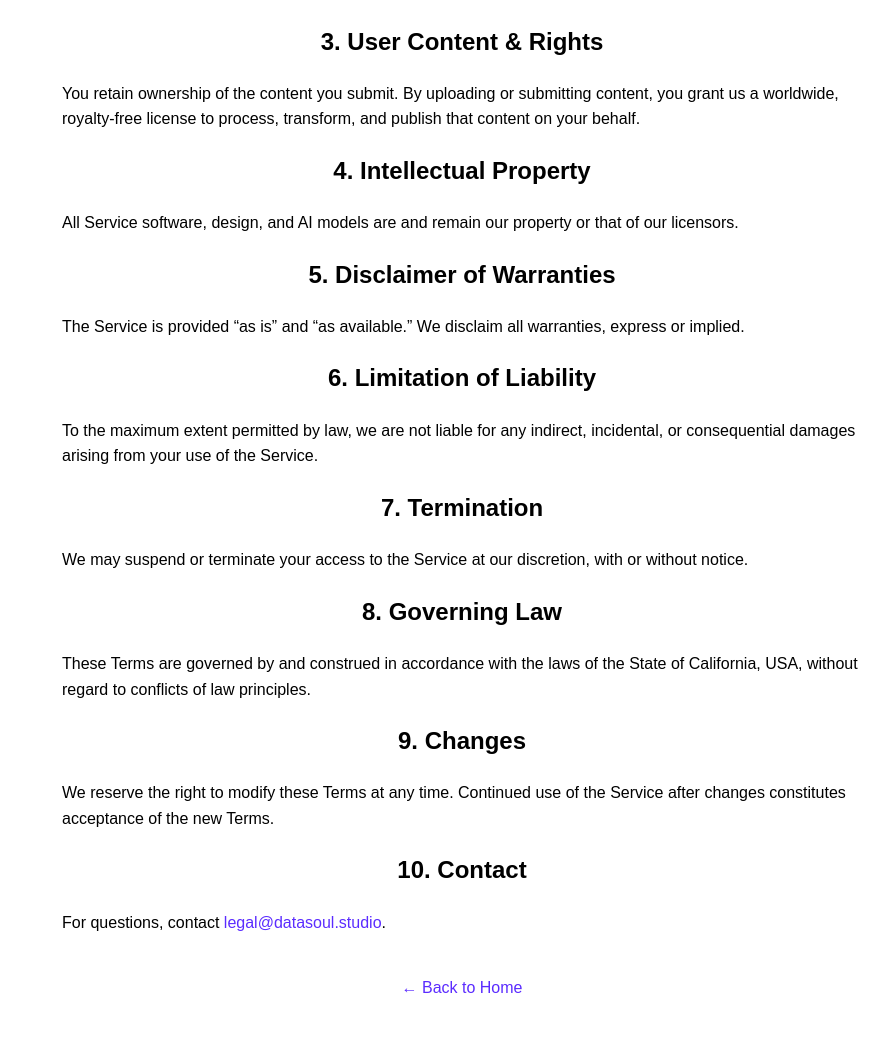
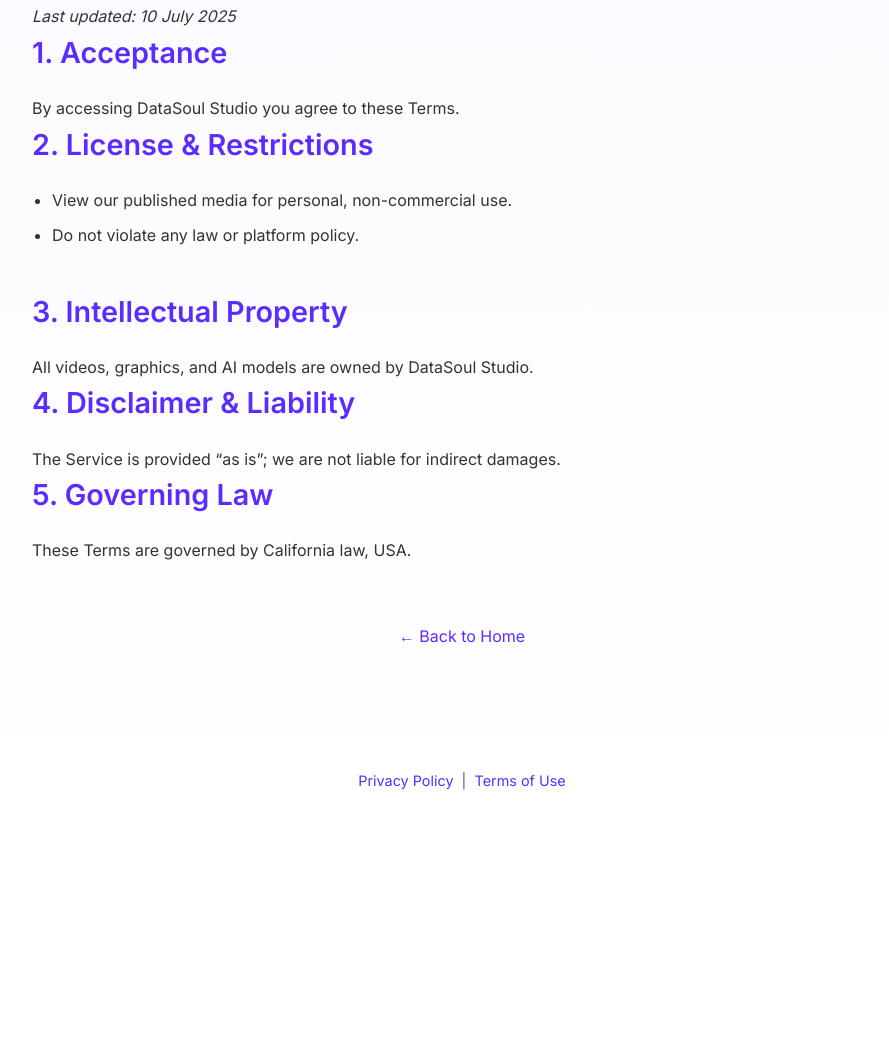
Before and after one commit to Prabingiri/DataSoul, a plain HTML site: page content-insight-site/terms.html in a window 1280 px wide. Shown: the part 450-1491 px from the top of the page, without its empty margins (178-1067 px from the left). After the commit the page ends 1302 px from the top, so only its background shows below. Drawn offline with Linux system fonts and the light colour scheme.

Commit message:
Update landing pages

```diff
--- a/content-insight-site/terms.html
+++ b/content-insight-site/terms.html
@@ -4,74 +4,59 @@
   <meta charset="UTF-8" />
   <meta name="viewport" content="width=device-width, initial-scale=1.0" />
   <title>Terms of Use – DataSoul Studio</title>
+  <link rel="preconnect" href="https://fonts.googleapis.com" />
+  <link rel="preconnect" href="https://fonts.gstatic.com" crossorigin />
+  <link href="https://fonts.googleapis.com/css2?family=Inter:wght@400;600;700&display=swap" rel="stylesheet" />
   <style>
-    body { font-family: Arial, sans-serif; margin: 40px auto; max-width: 800px; line-height: 1.6; }
-    h1, h2 { text-align: center; }
-    a { color: #5b2cff; text-decoration: none; }
-    .nav { text-align:center; margin-bottom: 30px; }
+    :root { --ds-primary:#5b2cff; --ds-secondary:#8b5cf6; --ds-bg:#f9f9ff; }
+    *{box-sizing:border-box;margin:0;padding:0}
+    body{font-family:'Inter',sans-serif;background:linear-gradient(180deg,var(--ds-bg)0%,#fff 100%);color:#333;line-height:1.6}
+    header{background:linear-gradient(120deg,var(--ds-primary),var(--ds-secondary));color:#fff;text-align:center;padding:90px 20px 70px;clip-path:ellipse(120% 100% at 50% 0%)}
+    header h1{font-size:3rem;font-weight:700;margin-bottom:10px}
+    header p{font-size:1.2rem;opacity:.9;max-width:600px;margin:0 auto}
+    main{max-width:900px;margin:80px auto;padding:0 20px}
+    main h2{font-size:1.8rem;font-weight:600;margin-bottom:20px;color:var(--ds-primary)}
+    main ul{margin-left:20px;margin-bottom:40px}
+    main li{margin-bottom:10px}
+    a{color:var(--ds-primary);text-decoration:none}
+    .nav{text-align:center;margin-top:60px}
+    footer{text-align:center;padding:40px 20px 60px;font-size:.9rem;color:#555}
+    footer a{color:var(--ds-primary);text-decoration:none}
   </style>
 </head>
 <body>
-  <div class="nav"><a href="index.html">← Back to Home</a></div>
+<header>
+  <h1>DataSoul Studio</h1>
+  <p>Turning raw numbers &amp; timeless wisdom into soulful, story-driven media.</p>
+</header>
 
-  <h1>Terms of Use</h1>
-  <p><em>Last updated: 10&nbsp;July&nbsp;2025</em></p>
+<main>
+  <h2>Terms of Use</h2>
+  <p><em>Last updated: 10 July 2025</em></p>
 
-  <h2>1. Acceptance of Terms</h2>
-  <p>
-    By accessing or using <strong>DataSoul Studio</strong> (the “Service”), you agree to be bound by these Terms of Use (“Terms”).
-    If you do not agree, you must not access the Service.
-  </p>
+  <h2>1. Acceptance</h2>
+  <p>By accessing DataSoul Studio you agree to these Terms.</p>
 
   <h2>2. License &amp; Restrictions</h2>
   <ul>
-    <li>We grant you a limited, non‑exclusive, non‑transferable license to use the Service.</li>
-    <li>You will not use the Service to create content that violates any laws or platform policies.</li>
+    <li>View our published media for personal, non-commercial use.</li>
+    <li>Do not violate any law or platform policy.</li>
   </ul>
 
-  <h2>3. User Content &amp; Rights</h2>
-  <p>
-    You retain ownership of the content you submit. By uploading or submitting content, you grant us a worldwide, royalty‑free
-    license to process, transform, and publish that content on your behalf.
-  </p>
+  <h2>3. Intellectual Property</h2>
+  <p>All videos, graphics, and AI models are owned by DataSoul Studio.</p>
 
-  <h2>4. Intellectual Property</h2>
-  <p>
-    All Service software, design, and AI models are and remain our property or that of our licensors.
-  </p>
+  <h2>4. Disclaimer &amp; Liability</h2>
+  <p>The Service is provided “as is”; we are not liable for indirect damages.</p>
 
-  <h2>5. Disclaimer of Warranties</h2>
-  <p>
-    The Service is provided “as is” and “as available.” We disclaim all warranties, express or implied.
-  </p>
+  <h2>5. Governing Law</h2>
+  <p>These Terms are governed by California law, USA.</p>
 
-  <h2>6. Limitation of Liability</h2>
-  <p>
-    To the maximum extent permitted by law, we are not liable for any indirect, incidental, or consequential damages arising
-    from your use of the Service.
-  </p>
+  <div class="nav"><a href="index.html">← Back to Home</a></div>
+</main>
 
-  <h2>7. Termination</h2>
-  <p>
-    We may suspend or terminate your access to the Service at our discretion, with or without notice.
-  </p>
-
-  <h2>8. Governing Law</h2>
-  <p>
-    These Terms are governed by and construed in accordance with the laws of the State of California, USA, without regard to
-    conflicts of law principles.
-  </p>
-
-  <h2>9. Changes</h2>
-  <p>
-    We reserve the right to modify these Terms at any time. Continued use of the Service after changes constitutes acceptance of the new Terms.
-  </p>
-
-  <h2>10. Contact</h2>
-  <p>
-    For questions, contact <a href="mailto:legal@datasoul.studio">legal@datasoul.studio</a>.
-  </p>
-
-  <div class="nav" style="margin-top:40px;"><a href="index.html">← Back to Home</a></div>
+<footer>
+  <a href="privacy.html">Privacy Policy</a> &nbsp;|&nbsp; <a href="terms.html">Terms of Use</a>
+</footer>
 </body>
 </html>
```
Also changed, not shown: content-insight-site/index.html (+25 -59 lines), content-insight-site/privacy.html (+38 -43 lines).
